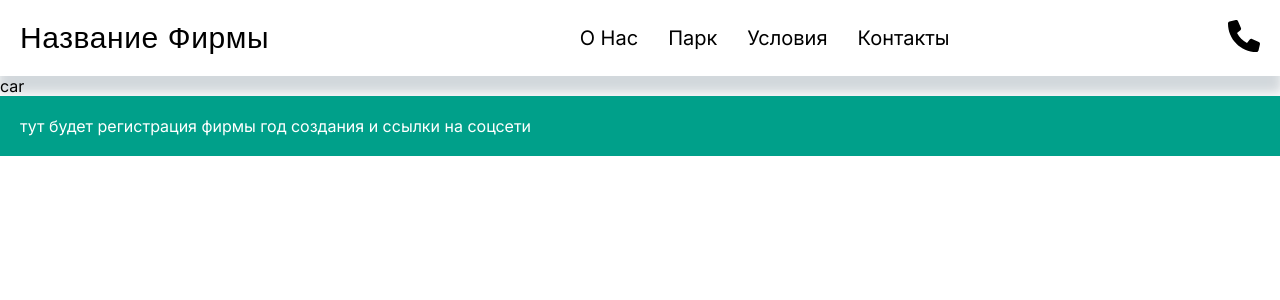
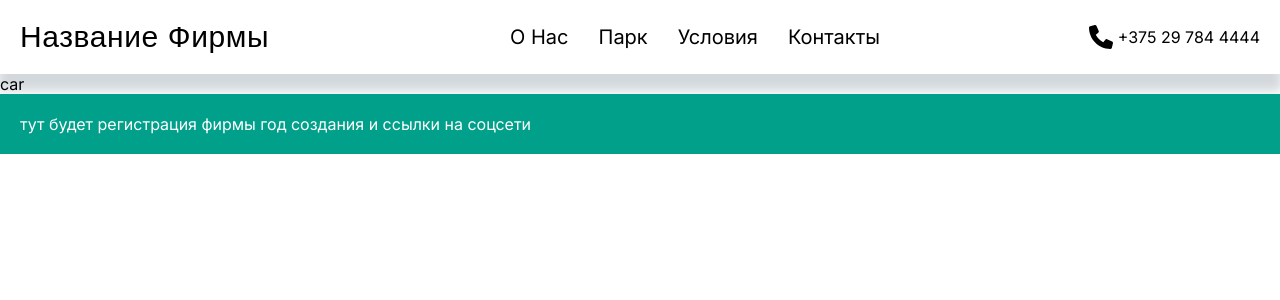
Before and after one commit to RomanDyukoff/rent, a Next.js app: page /car in a window 1280 px wide. Shown: the top 300 px of the page. Built offline with nearby package versions, Linux system fonts and the light colour scheme.

Commit message:
fix: header

```diff
--- a/components/atoms/NavItem/style.module.scss
+++ b/components/atoms/NavItem/style.module.scss
@@ -2,12 +2,11 @@
     text-shadow: 0px 4px 4px 0px rgba(0, 0, 0, 0.25);
     cursor: pointer;
     &__link {
-        background: linear-gradient(45deg, #bb945f, #8e8e8e) no-repeat center bottom;
+        background: linear-gradient(45deg, #000000, #e1e1e1) no-repeat center bottom;
         background-size: 0% 2px;
         transition: 0.4s;
         &:hover {
             background-size: 100% 2px;
-            color: #bb945f;
         }
     }
 }
--- a/components/templates/Header/Header.tsx
+++ b/components/templates/Header/Header.tsx
@@ -25,6 +25,7 @@ export const Header = (): JSX.Element => {
 				<Navigation classNames={styles.header__nav} navItems={items} />
 				<a className={styles.header__link} href="tel:+375 29 784 4444">
 					<Image src={phone} alt='phone' />
+					+375 29 784 4444
 				</a>
 			</Container>
 		</header>
--- a/components/templates/Header/style.module.scss
+++ b/components/templates/Header/style.module.scss
@@ -1,4 +1,5 @@
 $media-breakpoint: 768px;
+$media-sm: 900px;
 
 .header {
     padding: 20px 0;
@@ -20,9 +21,19 @@ $media-breakpoint: 768px;
     }
 
     &__link {
+        display: flex;
+        align-items: center;
+        flex-wrap: wrap;
+        gap: 5px;
         & > img {
-            width: 2rem;
-            height: 2rem;
+            width: 1.5rem;
+            height: 1.5rem;
+        }
+    }
+
+    @media (max-width: $media-sm) and (min-width: $media-breakpoint) {
+        &__title {
+            font-size: 20px;
         }
     }
 
```
Also changed, not shown: components/organisms/RequirementSection/RequirementSection.tsx (+22 -1 lines), components/organisms/RequirementSection/style.module.scss (+12 -0 lines), public/license.svg (added), public/passport.svg (added).
